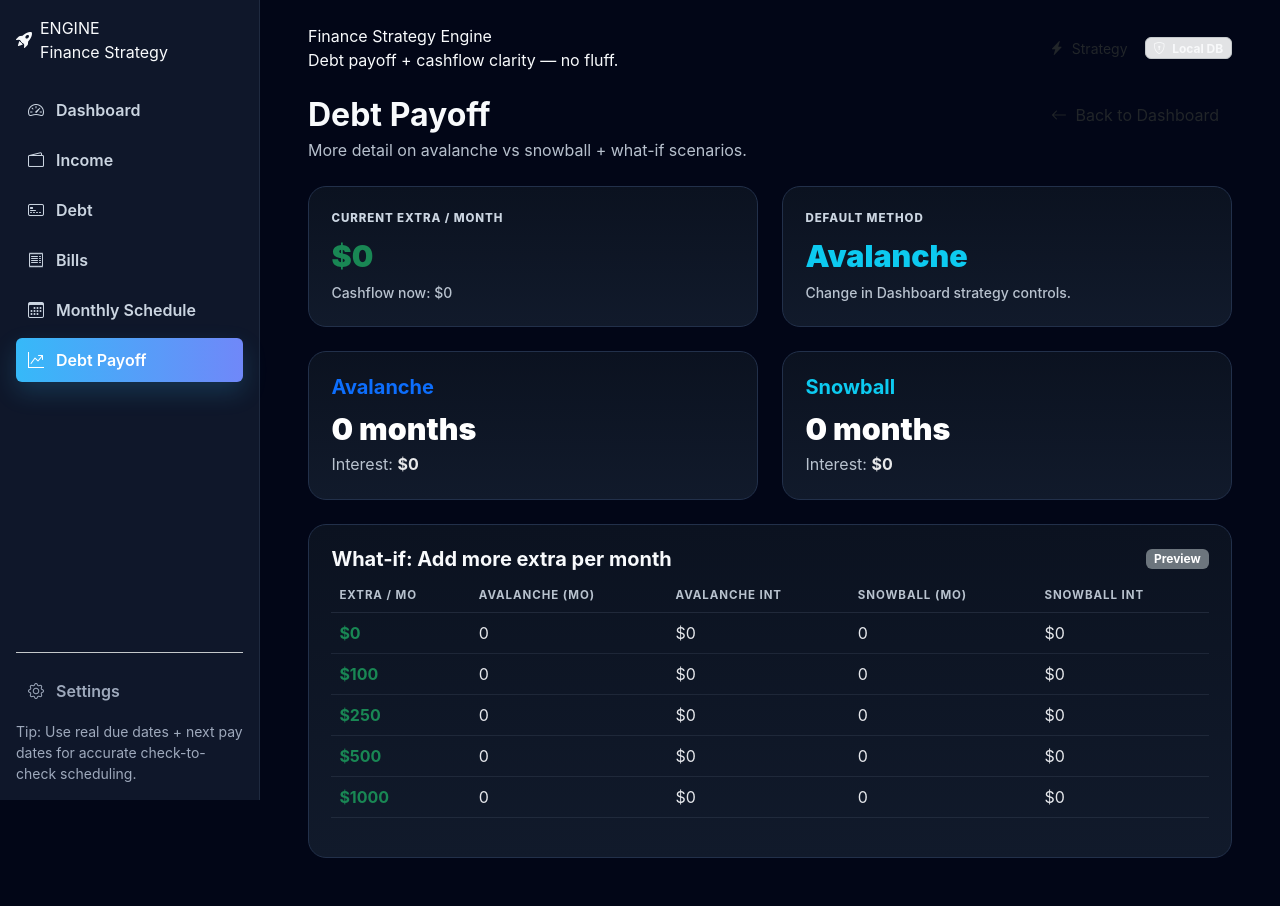
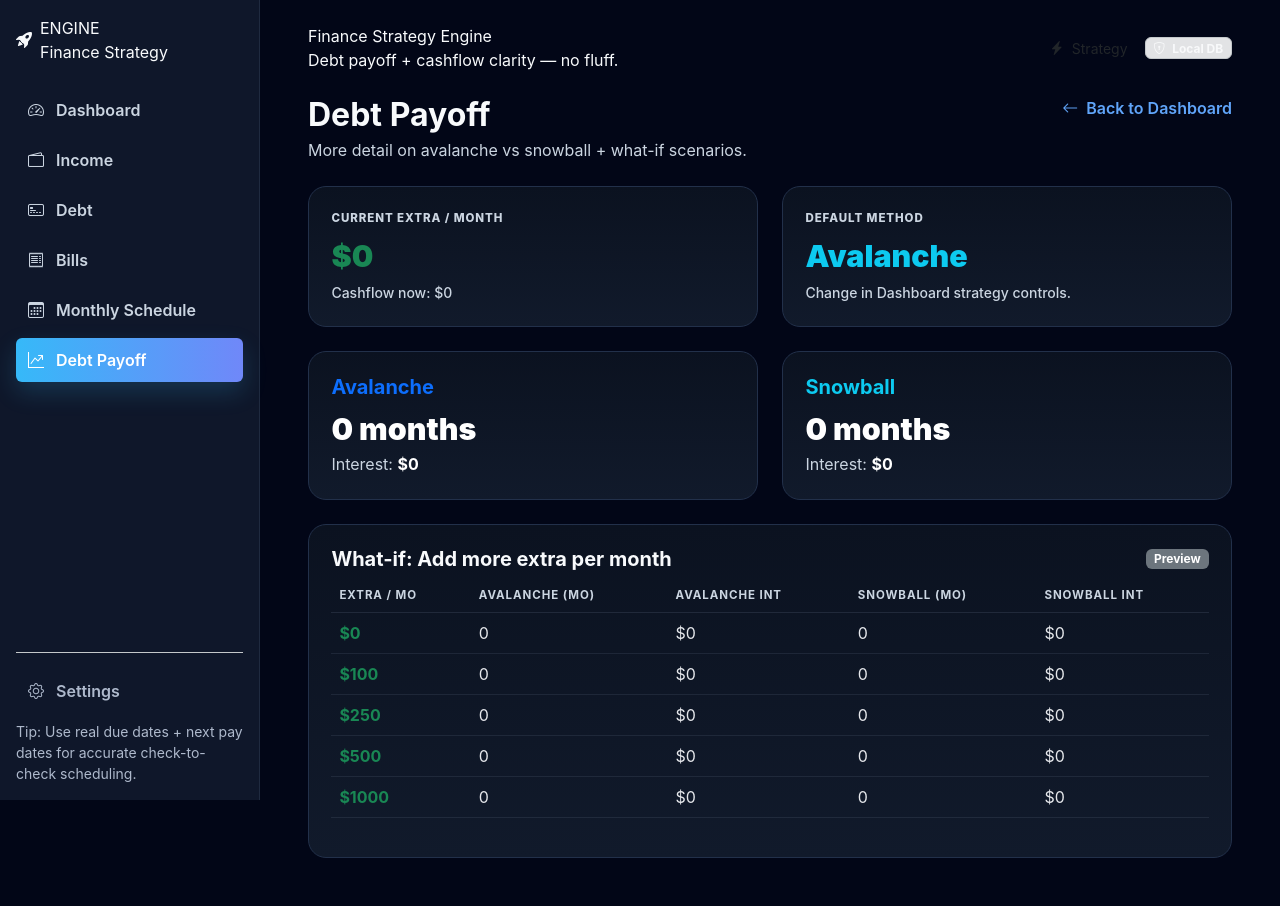
Before and after one commit to GrantM28/MadFinance, a Flask app: page /payoff in a window 1280 px wide. Run offline with Flask 3, Linux system fonts and the light colour scheme; data that the repository does not hold is empty.

Commit message:
ui changes

```diff
--- a/app/static/style.css
+++ b/app/static/style.css
@@ -95,9 +95,10 @@ label.small.text-muted {
     display: block;
 }
 .text-muted {
-    color: var(--text-muted) !important;
-    opacity: 0.9;
+  color: #cbd5e1 !important; /* brighter slate */
+  opacity: 1;
 }
+
 
 /* Inputs */
 .form-control, .form-select {
@@ -345,3 +346,14 @@ canvas {
 @media (min-height: 900px) {
   .daycell { min-height: 110px; }
 }
+
+a.back-link,
+.back-link {
+  color: #60a5fa;
+  font-weight: 600;
+  text-decoration: none;
+}
+
+a.back-link:hover {
+  color: #93c5fd;
+}
--- a/app/templates/payoff.html
+++ b/app/templates/payoff.html
@@ -6,7 +6,7 @@
     <h2 class="fw-bold mb-1">Debt Payoff</h2>
     <div class="text-muted">More detail on avalanche vs snowball + what-if scenarios.</div>
   </div>
-  <a href="{{ url_for('dashboard') }}" class="btn btn-outline-custom">
+  <a href="{{ url_for('dashboard') }}" class="back-link">
     <i class="bi bi-arrow-left me-1"></i> Back to Dashboard
   </a>
 </div>
```
